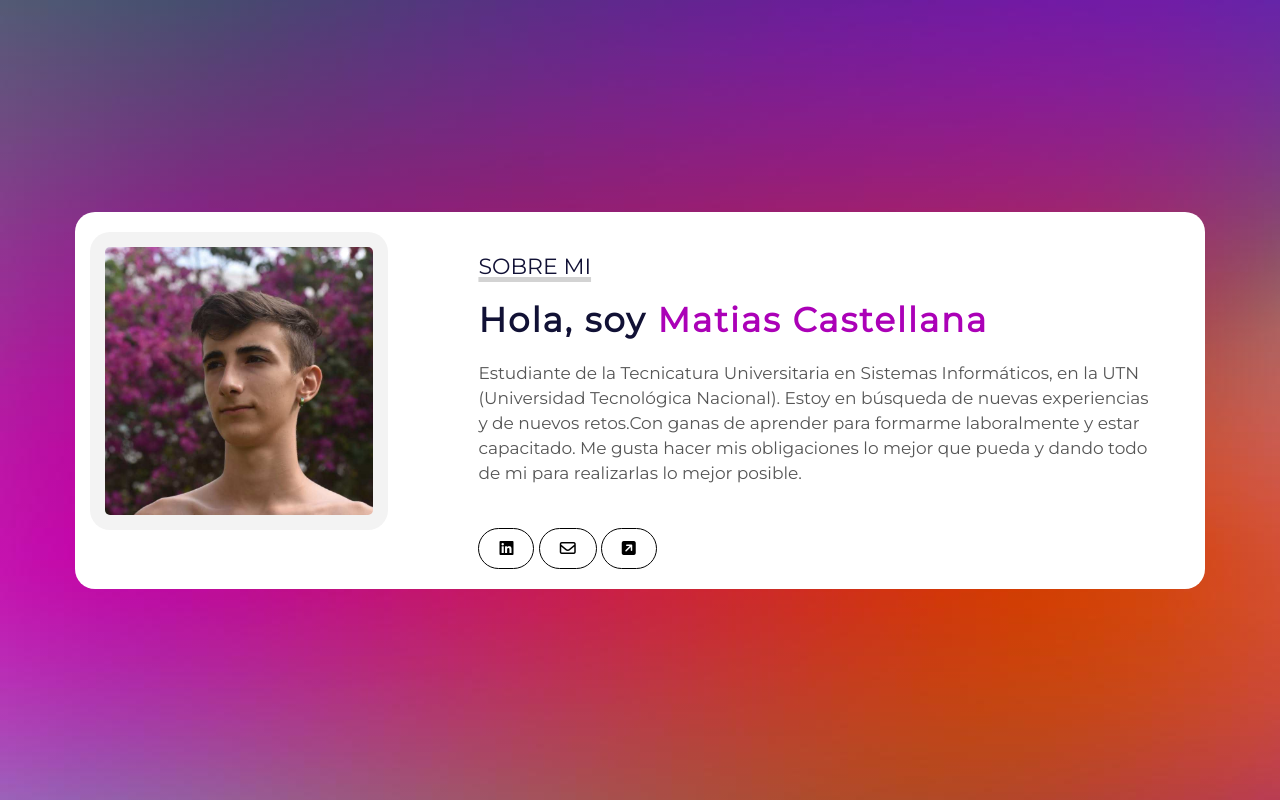
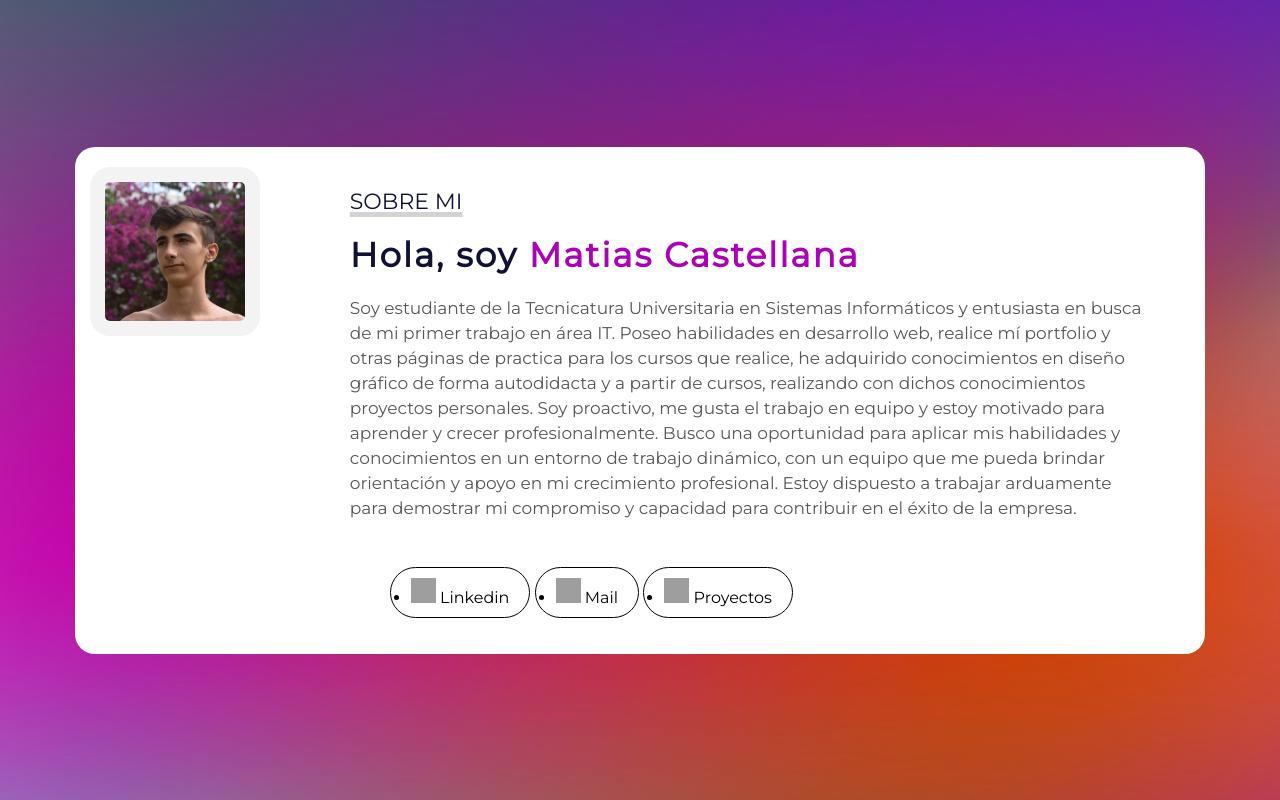
Before and after one commit to MatiasCastellana/matiascastellana, a plain HTML site: page index.html in a window 1280 px wide. Drawn offline with Linux system fonts and the light colour scheme; grey boxes are pictures that could not be loaded.

Commit message:
Update index.html
cambio de estética de botones y de la descripción

```diff
--- a/index.html
+++ b/index.html
@@ -19,10 +19,40 @@
         <div class="sobremi">
             <p class="titulo-seccion">Sobre Mi</p>
             <h2>Hola, soy <span>Matias Castellana</span></h2>
-            <p>Estudiante de la Tecnicatura Universitaria en Sistemas Informáticos, en la UTN (Universidad Tecnológica Nacional). Estoy en búsqueda de nuevas experiencias y de nuevos retos.Con ganas de aprender para formarme laboralmente y estar capacitado. Me gusta hacer mis obligaciones lo mejor que pueda y dando todo de mi para realizarlas lo mejor posible.</p>
-            <a href="https://www.linkedin.com/in/matiascastellana/" target="_blank"><i class="fa-brands fa-linkedin"></i></a>
+            <p>Soy estudiante de la Tecnicatura Universitaria en Sistemas Informáticos y entusiasta en busca de mi
+                primer trabajo en área IT. Poseo habilidades en desarrollo web, realice mí portfolio y otras páginas de
+                practica para los cursos que realice, he adquirido conocimientos en diseño gráfico de forma autodidacta y
+                a partir de cursos, realizando con dichos conocimientos proyectos personales. Soy proactivo, me gusta el
+                trabajo en equipo y estoy motivado para aprender y crecer profesionalmente. Busco una oportunidad para
+                aplicar mis habilidades y conocimientos en un entorno de trabajo dinámico, con un equipo que me pueda
+                brindar orientación y apoyo en mi crecimiento profesional. Estoy dispuesto a trabajar arduamente para
+                demostrar mi compromiso y capacidad para contribuir en el éxito de la empresa.
+            </p>
+            <ul>
+                <a href="https://www.linkedin.com/in/matiascastellana" target="_blank">
+                    <li style="--i: #56eeF2; --j: #2f80ED">
+                        <img src="https://cdn-icons-png.flaticon.com/512/1384/1384014.png" alt="" width="25px" height="25px">
+                        <span class="titulo">Linkedin</span>
+                    </li>
+                </a>
+                <a href="mailto:matiascastellana@gmail.com" target="_blank">
+                    <li style="--i:#f30694; --j:#f30645">
+                        <img src="https://cdn-icons-png.flaticon.com/512/3178/3178158.png" alt="" width="25px" height="25px">
+                        <span class="titulo">Mail</span>
+                    </li>
+                </a>
+                <a href="https://proyectos-matiascastellana.netlify.app/" target="_blank">
+                    <li style="--i:#fb8906 ; --j:#fbe706 ">
+                        <img src="https://cdn-icons-png.flaticon.com/512/154/154342.png" alt="" width="25px" height="25px">
+                        <span class="titulo">Proyectos</span>
+                    </li>
+                </a>
+            </ul>
+
+
+            <!--<a href="https://www.linkedin.com/in/matiascastellana" target="_blank"><i class="fa-brands fa-linkedin"></i></a>
             <a href="mailto:matiascastellana@gmail.com" target="_blank"><i class="fa-regular fa-envelope"></i></a>
-            <a href="https://proyectos-matiascastellana.netlify.app/" target="_blank"><i class="fa-solid fa-square-arrow-up-right"></i></a>
+            <a href="https://proyectos-matiascastellana.netlify.app/" target="_blank"><i class="fa-solid fa-square-arrow-up-right"></i></a>-->
         </div>
     </section>
 </body>
```
